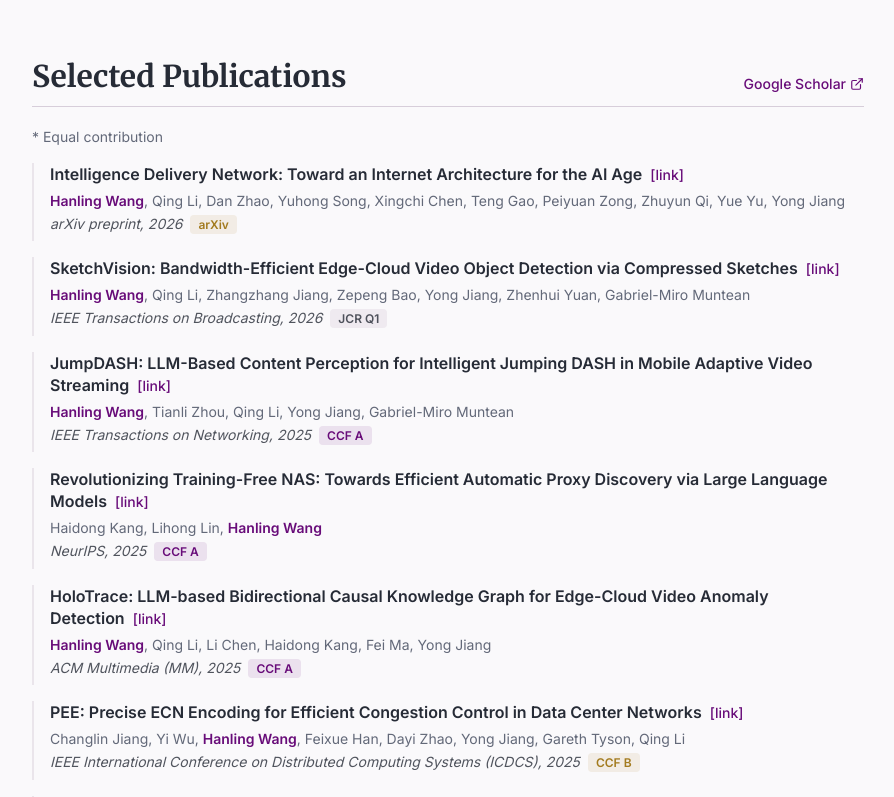
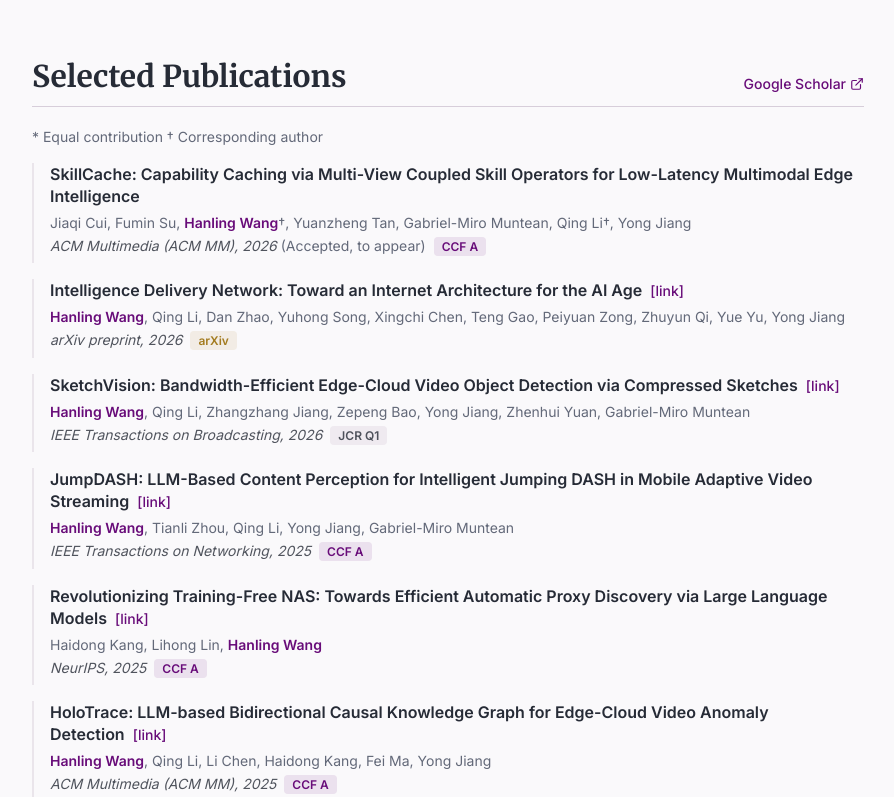
Before and after one commit to hanling-thu/hanling-thu.github.io, a React (Vite) app: page / in a window 1280 px wide. Shown: the part 903-1700 px from the top of the page, without its empty margins (352-1246 px from the left). Built offline with nearby package versions, Linux system fonts and the light colour scheme; the HTML template or start-up script is replaced by a standard one.

Commit message:
add SkillCache

```diff
--- a/src/components/Publications.tsx
+++ b/src/components/Publications.tsx
@@ -1,6 +1,13 @@
 import { ExternalLink, Github } from "lucide-react";
 
 const publications = [
+  {
+    title: "SkillCache: Capability Caching via Multi-View Coupled Skill Operators for Low-Latency Multimodal Edge Intelligence",
+    authors: "Jiaqi Cui, Fumin Su, Hanling Wang†, Yuanzheng Tan, Gabriel-Miro Muntean, Qing Li†, Yong Jiang",
+    venue: "ACM Multimedia (ACM MM), 2026",
+    note: "CCF A",
+    status: "Accepted, to appear",
+  },
   {
     title: "Intelligence Delivery Network: Toward an Internet Architecture for the AI Age",
     authors: "Hanling Wang, Qing Li, Dan Zhao, Yuhong Song, Xingchi Chen, Teng Gao, Peiyuan Zong, Zhuyun Qi, Yue Yu, Yong Jiang",
@@ -34,7 +41,7 @@ const publications = [
   {
     title: "HoloTrace: LLM-based Bidirectional Causal Knowledge Graph for Edge-Cloud Video Anomaly Detection",
     authors: "Hanling Wang, Qing Li, Li Chen, Haidong Kang, Fei Ma, Yong Jiang",
-    venue: "ACM Multimedia (MM), 2025",
+    venue: "ACM Multimedia (ACM MM), 2025",
     note: "CCF A",
     doi: "https://dl.acm.org/doi/10.1145/3746027.3755185",
   },
@@ -147,7 +154,7 @@ const Publications = () => {
       </div>
 
       <p className="mb-4 text-sm text-muted-foreground">
-        * Equal contribution
+        * Equal contribution  † Corresponding author
       </p>
 
       <ul className="space-y-4">
@@ -182,6 +189,9 @@ const Publications = () => {
             </p>
             <p className="text-sm leading-snug">
               <em className="text-foreground/80">{pub.venue}</em>
+              {pub.status && (
+                <span className="text-muted-foreground"> ({pub.status})</span>
+              )}
               {pub.note && (
                 <span className={`ml-2 rounded px-2 py-0.5 text-xs font-semibold ${getNoteClassName(pub.note)}`}>
                   {pub.note}
```
